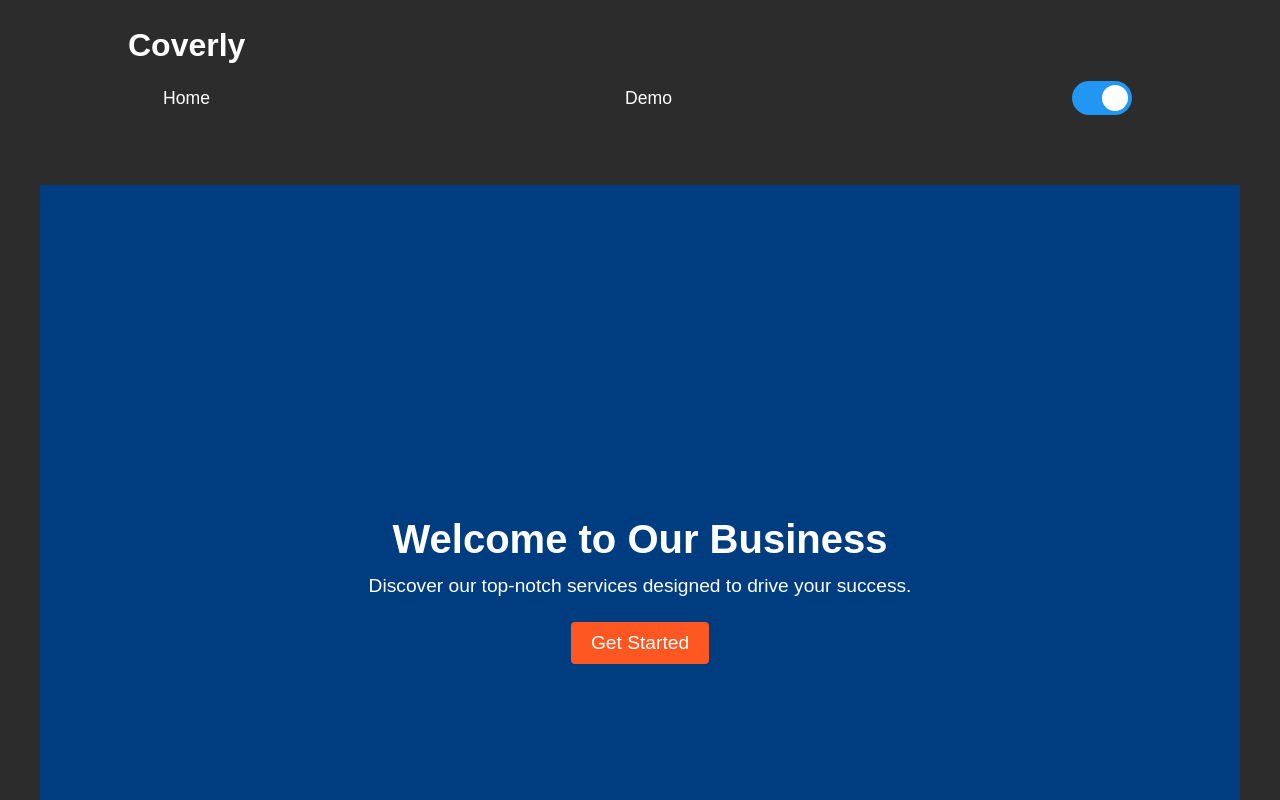
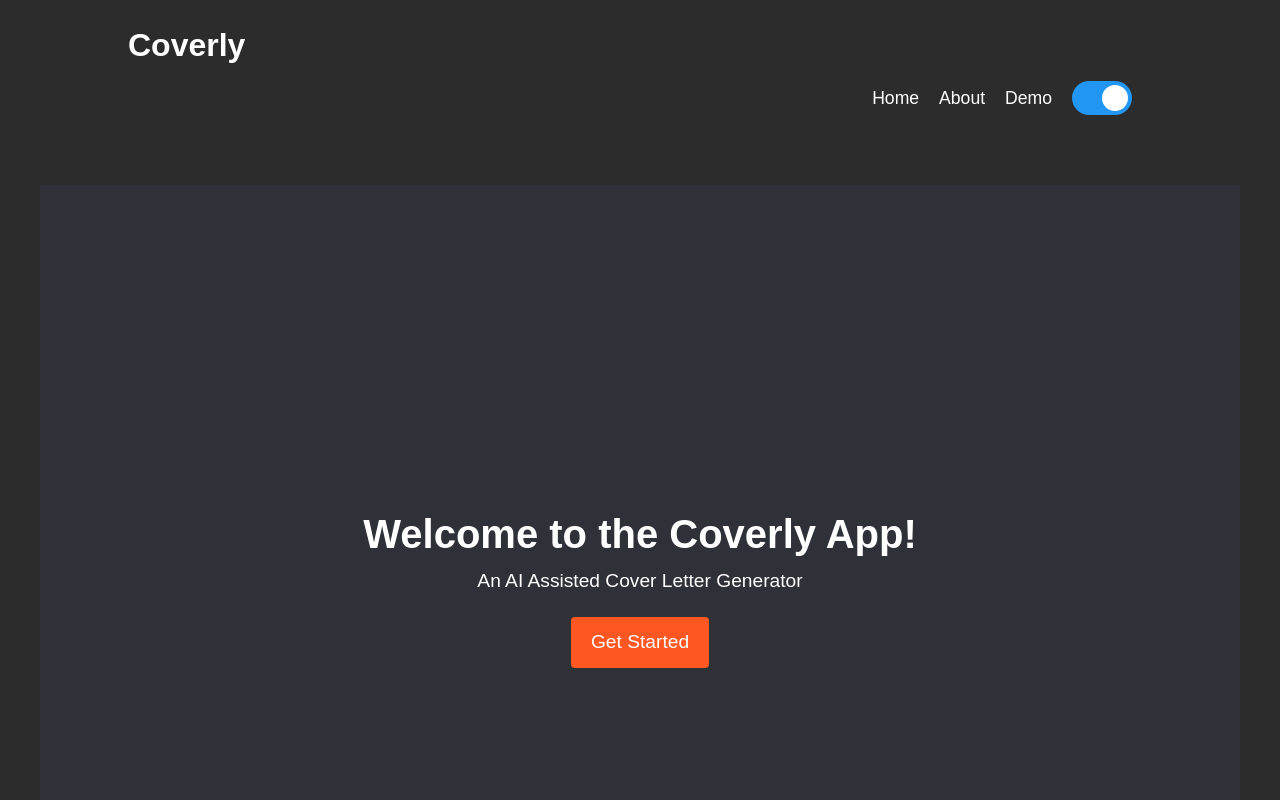
Before and after one commit to RyanFischback/Coverly, a Vue app in the folder client/: page / in a window 1280 px wide. Built offline with nearby package versions, Linux system fonts and the light colour scheme.

Commit message:
more frontend

```diff
--- a/client/src/App.vue
+++ b/client/src/App.vue
@@ -22,14 +22,15 @@ watchEffect(() => {
     <!-- Header Section -->
     <header>
       <div class="container">
+        <!-- Wrap h1 in router-link -->
+        <router-link to="/" class="logo-link">
           <h1>Coverly</h1>
+        </router-link>
         <nav>
+          <div class="nav-links">
             <router-link to="/">Home</router-link>
-          <!-- <router-link to="/about">About</router-link> -->
-          <!-- <router-link to="/services">Services</router-link> -->
-          <!-- <router-link to="/contact">Contact</router-link> -->
+            <router-link to="/about">About</router-link>
             <router-link to="/demo">Demo</router-link>
-          <!-- Toggle Slider -->
             <div class="slider-container">
               <label class="switch">
                 <input
@@ -39,6 +40,7 @@ watchEffect(() => {
                 />
                 <span class="slider"></span>
               </label>
+            </div>
           </div>
         </nav>
       </div>
@@ -91,7 +93,7 @@ body.dark-mode {
   --button-background-hover: #009688;
   --header-background: var(--header-background);
   --footer-background: var(--footer-background);
-  --hero-background: #003d80;
+  --hero-background: #2e3138;
   --section-background: #333333;
 }
 
@@ -119,18 +121,27 @@ header h1 {
   margin: 0;
   color: var(--text-color);
   font-size: 2em;
+  cursor: pointer; /* Indicate clickable element */
+}
+
+.logo-link {
+  text-decoration: none; /* Remove default link underline */
 }
 
 nav {
+  flex: 1;
+}
+
+.nav-links {
   display: flex;
-  justify-content: space-between;
+  justify-content: flex-end; /* Align items to the far right */
   align-items: center;
 }
 
 nav a {
   color: var(--text-color);
   text-decoration: none;
-  margin: 0 15px;
+  margin-left: 20px;
   font-size: 1.1em;
 }
 
@@ -276,8 +287,7 @@ footer p {
 
 /* Slider Styles */
 .slider-container {
-  display: flex;
-  align-items: center;
+  margin-left: 20px;
 }
 
 .switch {
--- a/client/src/views/About.vue
+++ b/client/src/views/About.vue
@@ -1,6 +1,19 @@
 <!-- src/views/About.vue -->
 <template>
-  <div>About</div>
+  <div class="about-page">
+    <section class="about">
+      <div class="container">
+        <h2>What is Coverly?</h2>
+        <p>
+          Coverly is a user-friendly web application designed to streamline the
+          process of generating professional cover letters through user-provided
+          prompts. This project aims to offer a seamless and efficient
+          experience, enabling users to create personalized and impactful cover
+          letters with minimal effort.
+        </p>
+      </div>
+    </section>
+  </div>
 </template>
 
 <script></script>
--- a/client/src/views/Home.vue
+++ b/client/src/views/Home.vue
@@ -3,55 +3,20 @@
     <main>
       <section class="hero">
         <div class="container">
-          <h2>Welcome to Our Business</h2>
-          <p>Discover our top-notch services designed to drive your success.</p>
-          <button>Get Started</button>
+          <h2>Welcome to the Coverly App!</h2>
+          <p>An AI Assisted Cover Letter Generator</p>
+          <!-- Use RouterLink instead of button -->
+          <router-link to="/demo" class="get-started-button"
+            >Get Started</router-link
+          >
         </div>
       </section>
-
-      <section class="services">
-        <div class="container">
-          <h2>Our Services</h2>
-          <div class="service">
-            <h3>Consulting</h3>
-            <p>
-              Expert advice to help you make informed decisions and achieve your
-              goals.
-            </p>
-          </div>
-          <div class="service">
-            <h3>Development</h3>
-            <p>
-              High-quality development services to build and enhance your
-              digital presence.
-            </p>
-          </div>
-          <div class="service">
-            <h3>Marketing</h3>
-            <p>
-              Effective strategies to grow your brand and reach your target
-              audience.
-            </p>
-          </div>
-        </div>
-      </section>
-
-      <section class="about">
-        <div class="container">
-          <h2>About Us</h2>
-          <p>
-            Our team is dedicated to delivering exceptional service and results.
-            We are passionate about what we do and committed to your success.
-          </p>
-        </div>
-      </section>
-
       <section class="contact">
         <div class="container">
           <h2>Contact Us</h2>
           <p>
-            Reach out to us for any inquiries or to start a project. We are here
-            to help you succeed.
+            Reach out to us for any inquiries or feedback, this app is meant to
+            help make your life easier!
           </p>
           <form>
             <label for="name">Name:</label>
@@ -75,5 +40,85 @@
 <script></script>
 
 <style>
-/* Add styles here */
+/* Keep the same styles for the button */
+.get-started-button {
+  background-color: var(--accent-color);
+  color: #ffffff;
+  border: none;
+  padding: 10px 20px;
+  cursor: pointer;
+  border-radius: 4px;
+  font-size: 1.2em;
+  margin-top: 20px;
+  display: inline-block;
+  text-align: center;
+  text-decoration: none;
+}
+
+.get-started-button:hover {
+  background-color: #e64a19;
+}
+
+/* Additional styles */
+.hero {
+  background-color: var(--hero-background);
+  color: var(--text-color);
+  padding: 60px 0;
+  text-align: center;
+}
+
+.hero h2 {
+  margin: 0;
+  font-size: 2.5em;
+}
+
+.hero p {
+  font-size: 1.2em;
+}
+
+.contact {
+  padding: 40px 0;
+  background-color: var(--section-background);
+}
+
+.contact h2 {
+  text-align: center;
+  margin-bottom: 20px;
+  font-size: 2em;
+  color: var(--text-color);
+}
+
+.contact form {
+  max-width: 600px;
+  margin: 0 auto;
+}
+
+.contact label {
+  display: block;
+  margin: 10px 0 5px;
+  font-size: 1.1em;
+}
+
+.contact input,
+.contact textarea {
+  width: 100%;
+  padding: 10px;
+  border: 1px solid #cccccc;
+  border-radius: 4px;
+  margin-bottom: 10px;
+}
+
+.contact button {
+  background-color: var(--accent-color);
+  color: #ffffff;
+  border: none;
+  padding: 10px 20px;
+  cursor: pointer;
+  border-radius: 4px;
+  font-size: 1.2em;
+}
+
+.contact button:hover {
+  background-color: #e64a19;
+}
 </style>
```
Also changed, not shown: client/src/router/index.ts (+4 -8 lines). Lines whose indentation alone changed are shown as unchanged.
